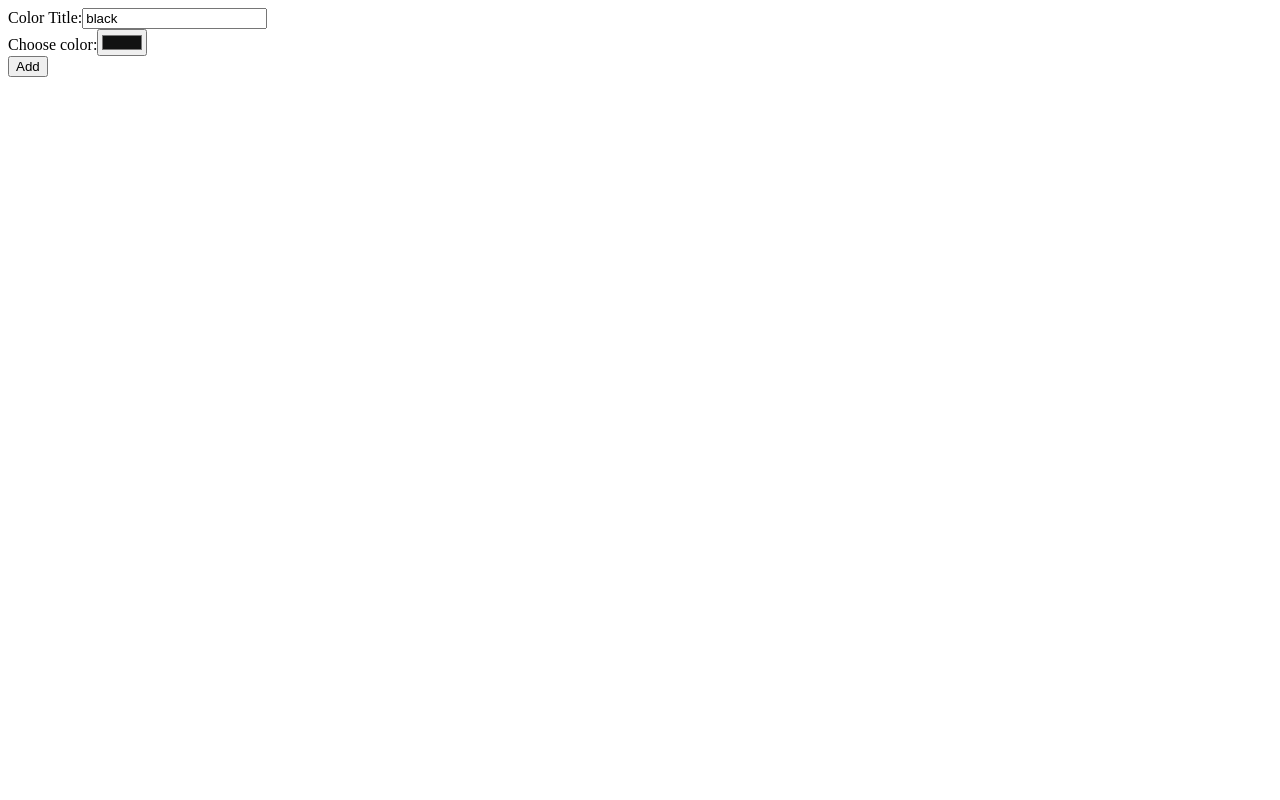
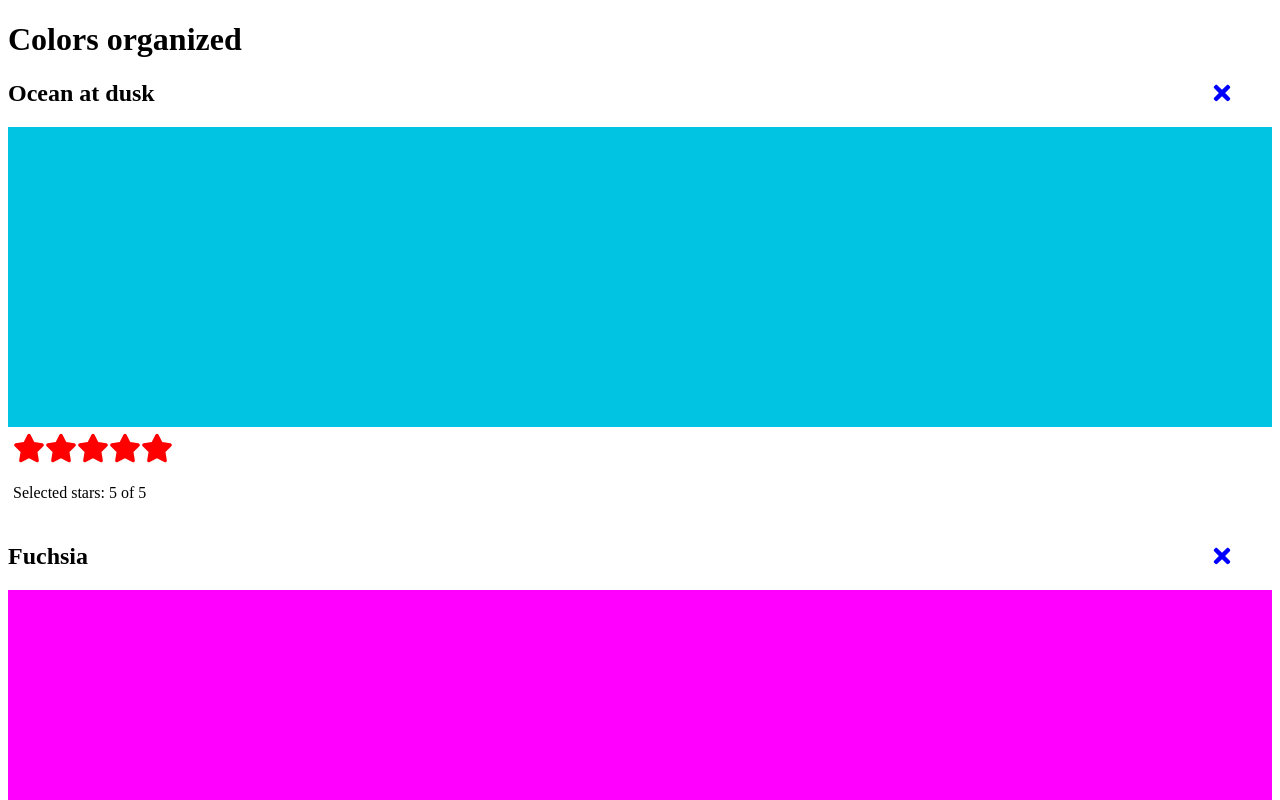
Before and after one commit to ndejoma/REACT-MODERN-PATTERNS, a React (Create React App) app: page / in a window 1280 px wide. Shown: the top 800 px of the page. Built offline with nearby package versions, Linux system fonts and the light colour scheme.

Commit message:
Using context Hooks in a stateless component

```diff
--- a/src/components/App.js
+++ b/src/components/App.js
@@ -1,23 +1,14 @@
 /** @format */
 
-import React, { useState } from 'react';
-// import ColorOrganizer from './ColorOrganizer';
-import Form from './Form';
+import React from 'react';
+import ColorOrganizer from './ColorOrganizer';
+// import Form from './Form';
 
-const App = ({ title = 'My App' }) => {
-	//set the state
-	const [colors, setColors] = useState([]);
-	const addNewColor = (hex, title) => {
-		const currentColors = colors;
-		currentColors.push({ colorTitle: hex, title });
-		//set the currentColor
-		console.log(new Set(colors));
-		setColors(currentColors);
-	};
+const App = () => {
 	return (
 		<>
-			{/* <ColorOrganizer /> */}
-			<Form addNewColor={addNewColor} />
+			<ColorOrganizer />
+			{/* <Form addNewColor={addNewColor} /> */}
 		</>
 	);
 };
--- a/src/components/Color.js
+++ b/src/components/Color.js
@@ -21,17 +21,13 @@ const btnStyles = {
 	backgroundColor: 'transparent'
 };
 const Color = ({
-	id,
 	title,
 	color,
 	rating,
-	onRemove = f => console.log('Color removed', f),
-	onRateColor = f => f
 }) => {
 	return (
 		<section className='color' style={{ position: 'relative' }}>
 			<button
-				onClick={() => onRemove(id)}
 				className='btn'
 				style={{ ...btnStyles }}>
 				<FaTimes style={{ ...closeStyles }} />
@@ -41,7 +37,7 @@ const Color = ({
 			<div
 				className='color-div'
 				style={{ height: '300px', backgroundColor: color }}></div>
-			<StarRating selectedStars={rating} onRate={rating => onRateColor(id, rating)} />
+			<StarRating selectedStars={rating} />
 		</section>
 	);
 };
--- a/src/components/ColorLists.js
+++ b/src/components/ColorLists.js
@@ -1,27 +1,21 @@
 /** @format */
 
-import React from 'react';
+import React, { useContext } from 'react';
 import Color from './Color';
+import { ColorsContext } from './ColorOrganizer';
 
-const ColorLists = ({
-	colors = [],
-	onRemove = f => console.log(f),
-	onRateColor = f => f
-}) => {
+const ColorLists = () => {
+	//get the colors from the context provider object
+	const colors = useContext(ColorsContext);
+	console.log(ColorsContext);
+
 	//if there are no colors to show, the length is 0
 	if (!colors.length)
 		return <h2 style={{ color: 'red' }}>There are no colors to show!!!</h2>;
 	return (
 		<>
 			{colors.map(color => {
-				return (
-					<Color
-						key={color.id}
-						{...color}
-						onRemove={onRemove}
-						onRateColor={onRateColor}
-					/>
-				);
+				return <Color key={color.id} {...color} />;
 			})}
 		</>
 	);
--- a/src/components/ColorOrganizer.js
+++ b/src/components/ColorOrganizer.js
@@ -1,36 +1,19 @@
 /** @format */
 
-import React, { useState } from 'react';
-import colorsData from '../data/colordata.json';
+import React, { createContext } from 'react';
 import ColorsList from './ColorLists';
+import colors from '../data/colordata.json';
+
+export const ColorsContext = createContext();
 
 const ColorOrganizer = () => {
-	//initialize the state with the colors
-	const [colors, setColors] = useState(colorsData);
-	//create the function to rate color
-	const rateColor = (id, rating) => {
-		let newColorsRated = colors.map(color =>
-			color.id === id ? { ...color, rating } : color
-		);
-		console.log(newColorsRated);
-		//set the color to be the new colorsRated
-		setColors(newColorsRated);
-	};
-	const removeColor = colorId => {
-		let newColors = colors.filter(color => color.id !== colorId);
-		//set the colors to be the new colors object
-		console.log(newColors);
-		setColors(newColors);
-	};
 	return (
-		<main>
-			<h1>Colors organized</h1>
-			<ColorsList
-				colors={colors}
-				onRemove={removeColor}
-				onRateColor={rateColor}
-			/>
-		</main>
+		<ColorsContext.Provider value={colors}>
+			<main>
+				<h1>Colors organized</h1>
+				<ColorsList />
+			</main>
+		</ColorsContext.Provider>
 	);
 };
 
--- a/src/components/Star.js
+++ b/src/components/Star.js
@@ -3,18 +3,15 @@
 import React from 'react';
 import { FaStar } from 'react-icons/fa';
 
-console.dir(FaStar);
 
 const Star = ({
 	selected = false,
-	handleClick = () => console.log('Clicked'),
 	styles = {}
 }) => {
 	return (
 		<FaStar
 			color={selected ? 'red' : 'grey'}
 			style={{ ...styles }}
-			onClick={handleClick}
 		/>
 	);
 };
--- a/src/components/StarRating.js
+++ b/src/components/StarRating.js
@@ -9,7 +9,7 @@ const createArray = length => Array.from({ length });
 const starStyles = { height: '2rem', width: '2rem' };
 
 //refactor  to be a pure component
-const StarRating = ({ totalStars = 5, selectedStars = 0, onRate = f => f }) => {
+const StarRating = ({ totalStars = 5, selectedStars = 0 }) => {
 	return (
 		<div className='stars' style={{ padding: '5px' }}>
 			{createArray(totalStars).map((el, idx) => {
@@ -18,7 +18,6 @@ const StarRating = ({ totalStars = 5, selectedStars = 0, onRate = f => f }) => {
 						key={idx}
 						selected={selectedStars > idx}
 						styles={{ ...starStyles }}
-						handleClick={() => onRate(idx + 1)}
 					/>
 				);
 			})}
--- a/src/hooks/useInput.js
+++ b/src/hooks/useInput.js
@@ -1,7 +1,7 @@
 /** @format */
 
 // eslint-disable-next-line no-unused-vars
-import React, { useState } from 'react';
+import { useState } from 'react';
 
 //create the custom useInput hook
 const useInput = initialValue => {
--- a/src/index.js
+++ b/src/index.js
@@ -3,7 +3,6 @@
 import React, { StrictMode } from 'react';
 import ReactDOM from 'react-dom';
 import App from './components/App';
-console.dir(ReactDOM);
 
 //get the target root elemnet
 const targetRoot = document.getElementById('root');
@@ -11,7 +10,7 @@ const targetRoot = document.getElementById('root');
 
 ReactDOM.render(
 	<StrictMode>
-		<App title='My Awesome App' />
+		<App />
 	</StrictMode>,
 	targetRoot
 );
```
